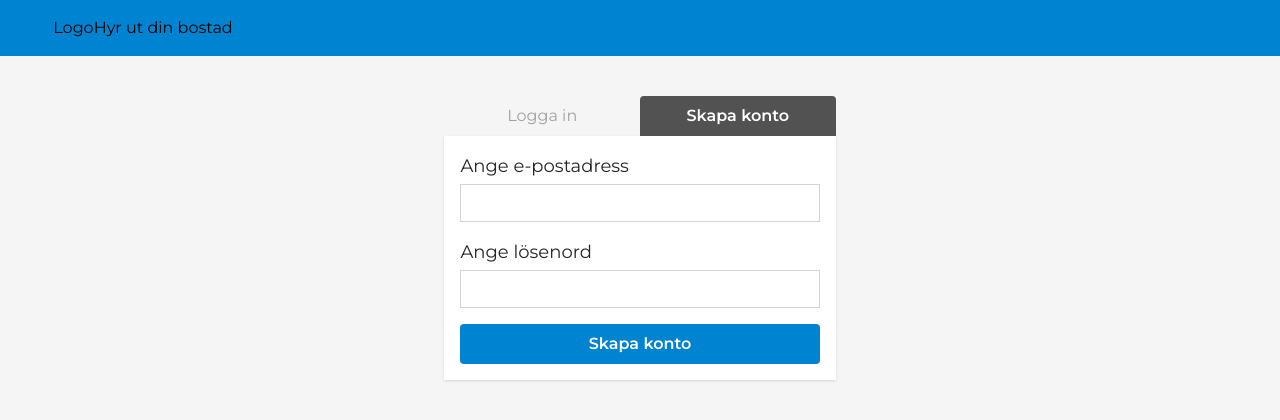
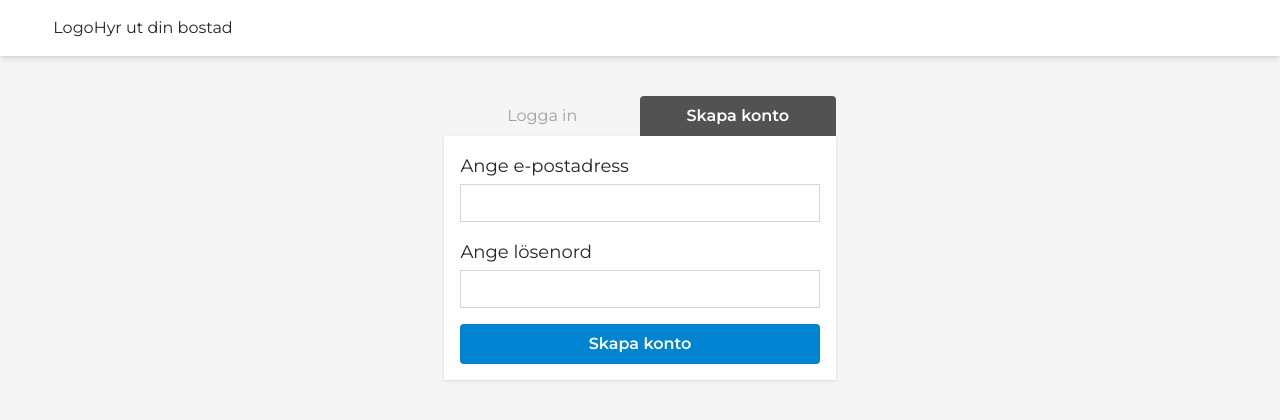
Before and after one commit to 3Joen3/hyrlya, a Next.js app in the folder web/: page /auth in a window 1280 px wide. Shown: the top 420 px of the page. Built offline with nearby package versions, Linux system fonts and the light colour scheme; no server answers.

Commit message:
Changed color of header, set color of text in the base layout component

```diff
--- a/web/app/components/Headers/Header.tsx
+++ b/web/app/components/Headers/Header.tsx
@@ -4,7 +4,7 @@ interface Props {
 
 export default function Header({ children }: Props) {
   return (
-    <header className="bg-sky-600">
+    <header className="bg-white shadow-md">
       <div className="w-11/12 mx-auto py-4">{children}</div>
     </header>
   );
--- a/web/app/layout.tsx
+++ b/web/app/layout.tsx
@@ -21,7 +21,7 @@ export default function RootLayout({
 }>) {
   return (
     <html lang="en">
-      <body className={`${montserrat.className} bg-neutral-100`}>{children}</body>
+      <body className={`${montserrat.className} bg-neutral-100 text-neutral-800`}>{children}</body>
     </html>
   );
 }
```
